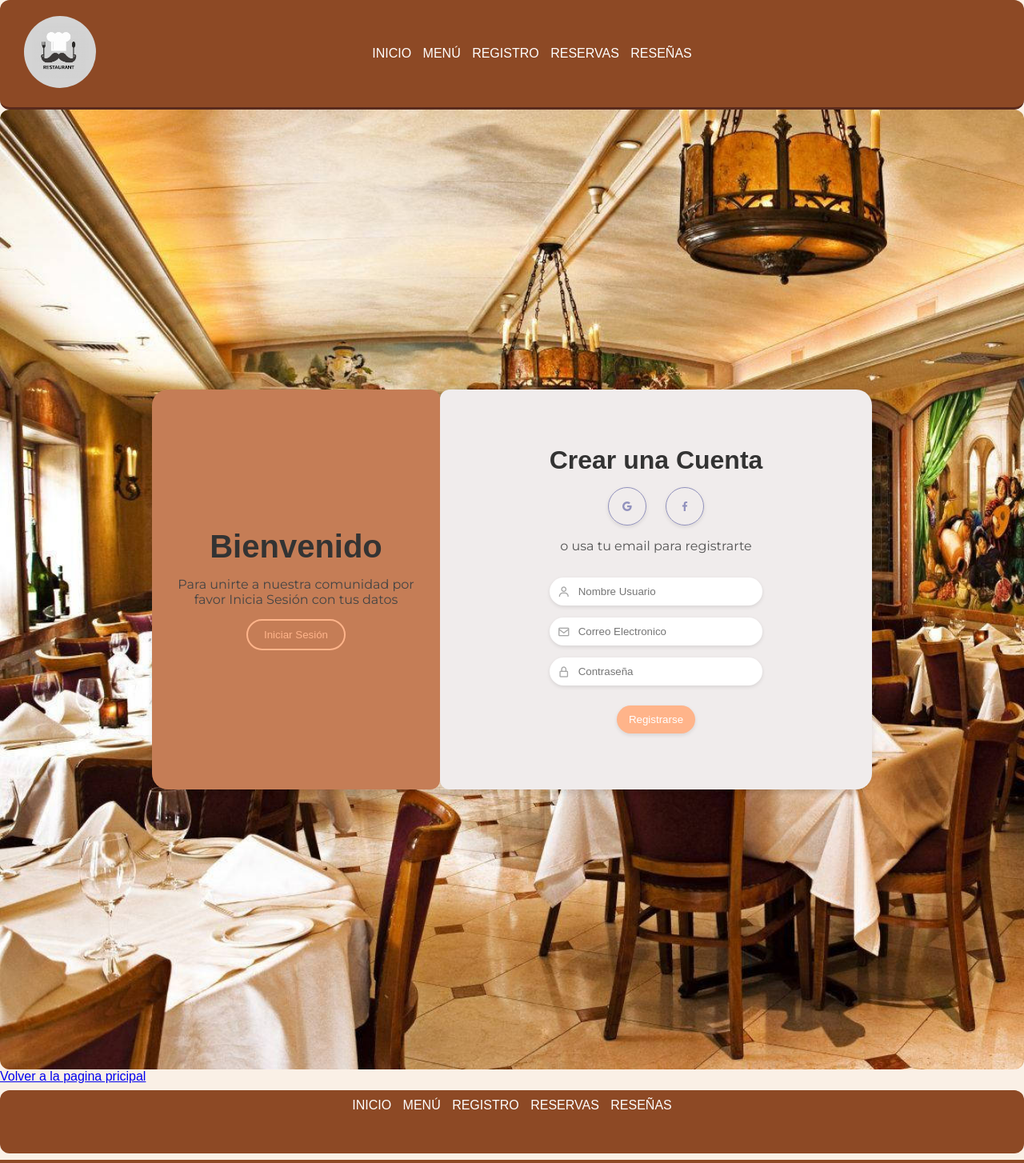
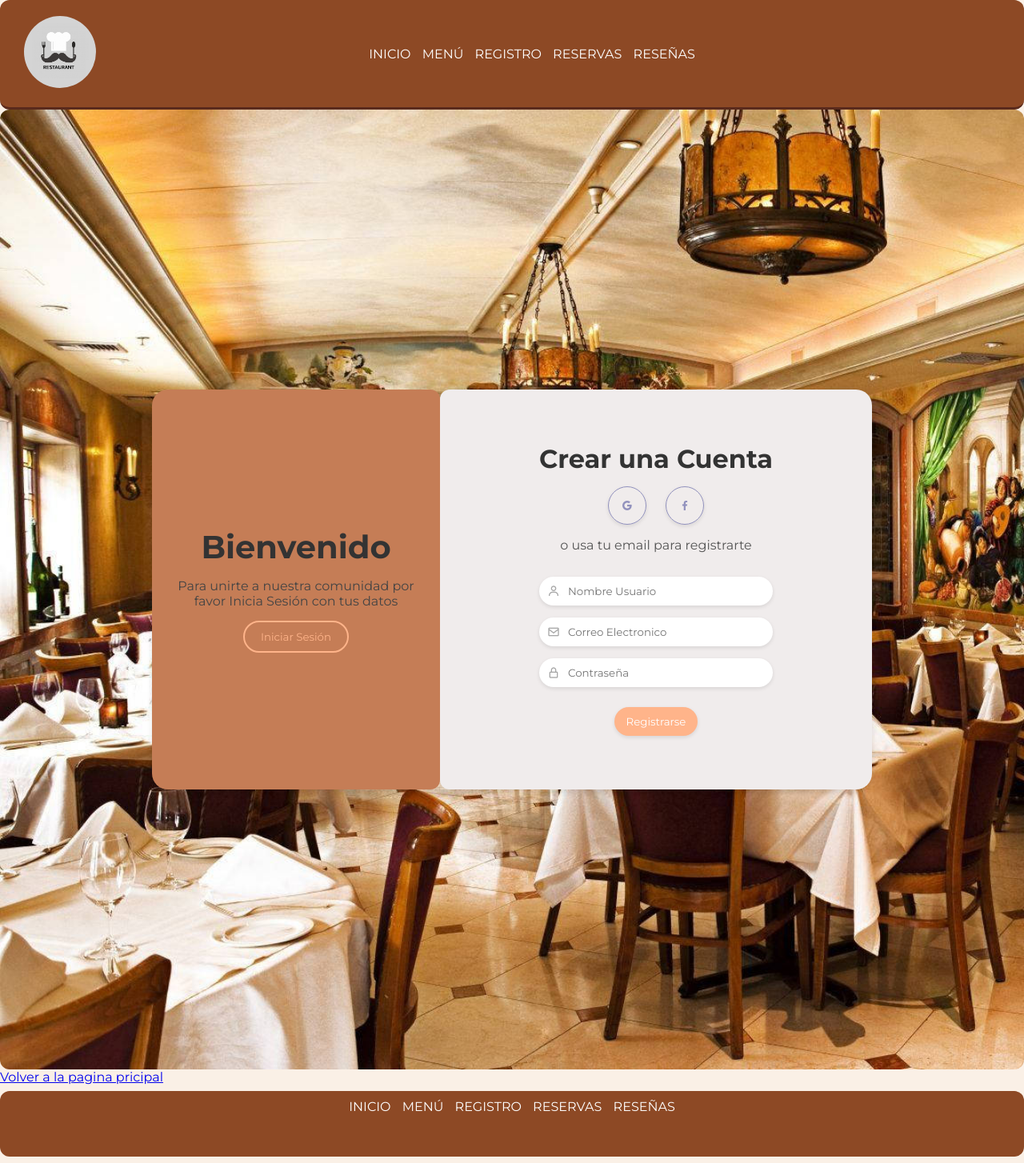
Before and after one commit to manuceballos3/Proyecto-FinalProg-II-Manuel-Ceballos-Joaquin-Garcia-de-la-Vega-Milagro-Lardone, a Flask app: page /login in a window 1280 px wide. Shown: the whole page at 80% size. Run offline with Flask 3, Linux system fonts and the light colour scheme.

Commit message:
Update style.css

```diff
--- a/static/styles/style.css
+++ b/static/styles/style.css
@@ -1,11 +1,11 @@
 *{
     box-sizing: border-box;
     border-radius: 12px;
+    font-family: 'montserrat', sans-serif;
 
 }
 
 body {
-    font-family: 'Arial', sans-serif;
     background-color: #faf0e6;
     color: #4e3629;
     margin: 0;
@@ -13,7 +13,6 @@ body {
 }
 
 h1, h2 {
-    font-family: 'Arial', sans-serif;
     color: #333;
 }
 
@@ -76,7 +75,6 @@ h2 {
 }
 
 #link{
-    font-family: Arial, Helvetica, sans-serif;
     font-size: 16px;
     color: #fff;
     text-transform: uppercase;
```
